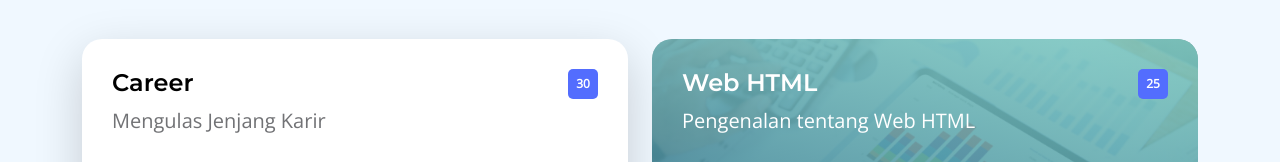
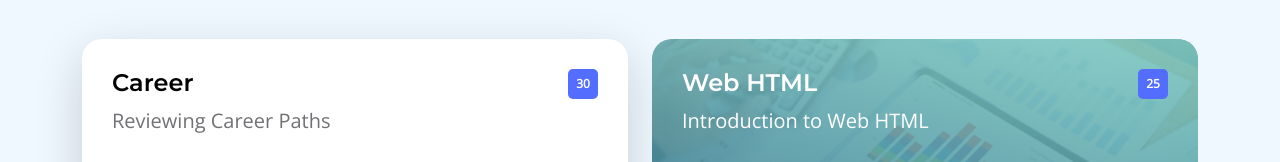
Before and after one commit to awaludin-dev/UASPW1K4, a plain HTML site: page topics-listing.html in a window 1280 px wide. Shown: the part 1896-2058 px from the top of the page. Drawn offline with nearby package versions, Linux system fonts and the light colour scheme.

Commit message:
Update topics-listing.html

```diff
--- a/topics-listing.html
+++ b/topics-listing.html
@@ -194,7 +194,7 @@ https://templatemo.com/tm-590-topic-listing
                                         <div>
                                             <h5 class="mb-2">Career</h5>
 
-                                            <p class="mb-0">Mengulas Jenjang Karir</p>
+                                            <p class="mb-0">Reviewing Career Paths</p>
                                         </div>
 
                                         <span class="badge bg-finance rounded-pill ms-auto">30</span>
@@ -214,7 +214,7 @@ https://templatemo.com/tm-590-topic-listing
                                         <div>
                                             <h5 class="text-white mb-2">Web HTML</h5>
 
-                                            <p class="text-white">Pengenalan tentang Web HTML</p>
+                                            <p class="text-white">Introduction to Web HTML</p>
 
                                             <a href="topic-html.html" class="btn custom-btn mt-2 mt-lg-3">Learn More</a>
                                         </div>
```
